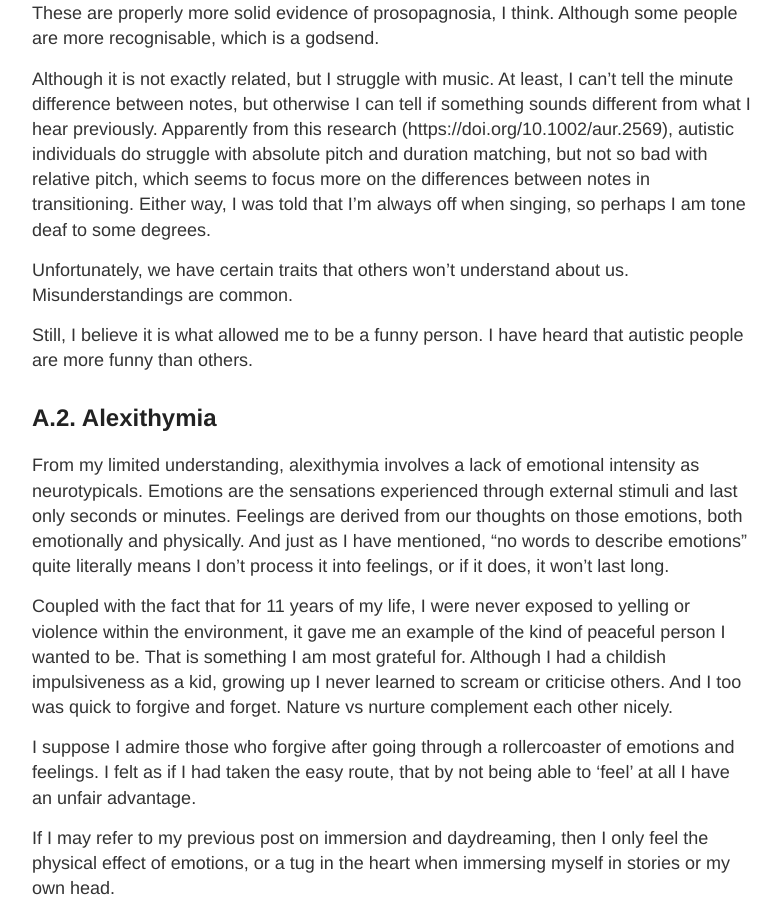
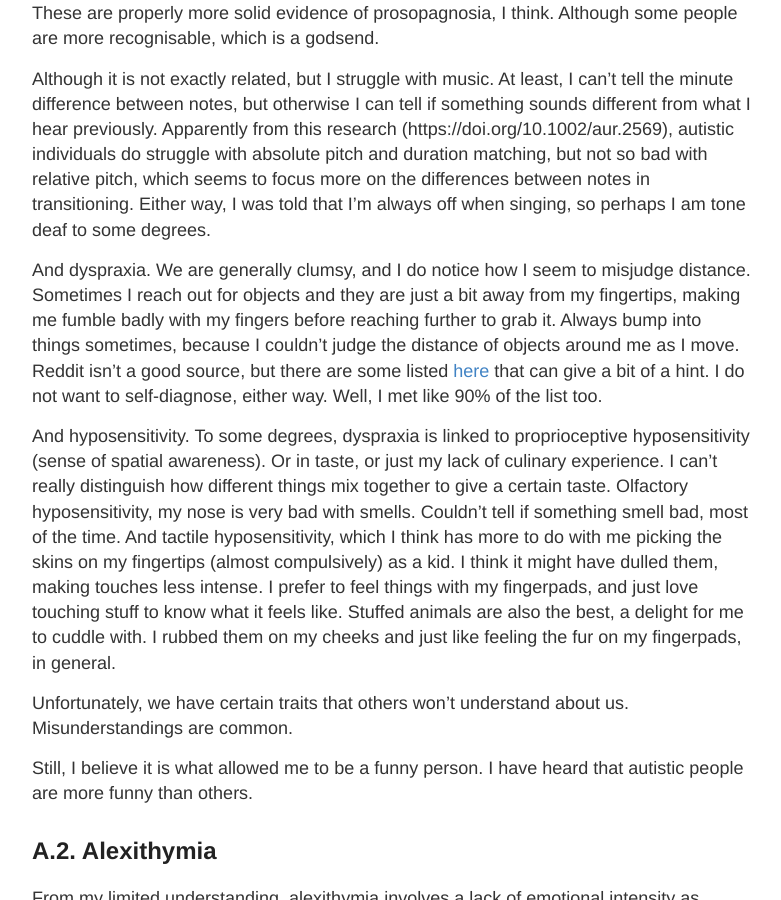
Before and after one commit to theduckshepherd/theduckshepherd.github.io, a Jekyll site: the page built from _posts/2024-03-07-discussion-emotional-intensity-or-the-lack-thereof.md, in a window 1280 px wide and 900 px high, scrolled down 1808 px. Shown: the whole window, without its empty margins (248-1029 px from the left). Built offline with Jekyll 4.4.1, drawn with Linux system fonts in a browser that asks for light colours.

Commit message:
Update 2024-03-07-discussion-emotional-intensity-or-the-lack-thereof.md

```diff
--- a/_posts/2024-03-07-discussion-emotional-intensity-or-the-lack-thereof.md
+++ b/_posts/2024-03-07-discussion-emotional-intensity-or-the-lack-thereof.md
@@ -20,6 +20,10 @@ I do remember that as a kid, I used to read a lot of manga (I still do), particu
 Another condition that is more common in autistic individuals: prosopagnosia (face blindness). It was a problem since I was 13 as early as I remember. I couldn't remember people faces, since I would encounter people who all look the same in my memories. That tiny difference in facial feature just didn't click until I have more interaction with them. There was one time I didn't recognise someone even though I met them before. At least this applies to Western individuals more, since I did not have much memory of my early time growing up in Asia before my family moved. But it does happen to a few compatriots, whom I couldn't tell the difference of until months ago. But even so, logically I should have had more difficulties distinguishing Asian individuals since we have less variations in features compared to those from UK or America, for example. Asian are not so colorful. These are properly more solid evidence of prosopagnosia, I think. Although some people are more recognisable, which is a godsend.
 
 Although it is not exactly related, but I struggle with music. At least, I can't tell the minute difference between notes, but otherwise I can tell if something sounds different from what I hear previously. Apparently from this research (https://doi.org/10.1002/aur.2569), autistic individuals do struggle with absolute pitch and duration matching, but not so bad with relative pitch, which seems to focus more on the differences between notes in transitioning. Either way, I was told that I'm always off when singing, so perhaps I am tone deaf to some degrees.
+
+And dyspraxia. We are generally clumsy, and I do notice how I seem to misjudge distance. Sometimes I reach out for objects and they are just a bit away from my fingertips, making me fumble badly with my fingers before reaching further to grab it. Always bump into things sometimes, because I couldn't judge the distance of objects around me as I move. Reddit isn't a good source, but there are some listed [here][dyspraxia] that can give a bit of a hint. I do not want to self-diagnose, either way. Well, I met like 90% of the list too.
+
+And hyposensitivity. To some degrees, dyspraxia is linked to proprioceptive hyposensitivity (sense of spatial awareness). Or in taste, or just my lack of culinary experience. I can't really distinguish how different things mix together to give a certain taste. Olfactory hyposensitivity, my nose is very bad with smells. Couldn't tell if something smell bad, most of the time. And tactile hyposensitivity, which I think has more to do with me picking the skins on my fingertips (almost compulsively) as a kid. I think it might have dulled them, making touches less intense. I prefer to feel things with my fingerpads, and just love touching stuff to know what it feels like. Stuffed animals are also the best, a delight for me to cuddle with. I rubbed them on my cheeks and just like feeling the fur on my fingerpads, in general.
 
 Unfortunately, we have certain traits that others won't understand about us. Misunderstandings are common.
 
@@ -64,6 +68,7 @@ Maybe the challenge here is not the difference between individuals, but more abo
 **Yours truly,<br>
 The Duck Shepherd**
 
+[dyspraxia]: https://www.reddit.com/r/dyspraxia/comments/gs3nfc/a_list_of_symptoms_people_dont_talk_about_enough/
 [reddit_ama]: https://www.reddit.com/r/IAmA/comments/sqgre/i_dont_feel_emotions_i_have_alexithymia_ama/
 [autistica]: https://www.autistica.org.uk/what-is-autism/anxiety-and-autism-hub/alexithymia
 [apathy_def]: https://dictionary.cambridge.org/dictionary/english/apathyc
```
